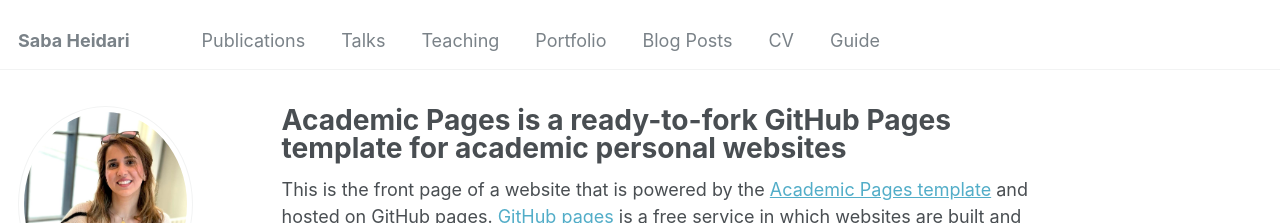
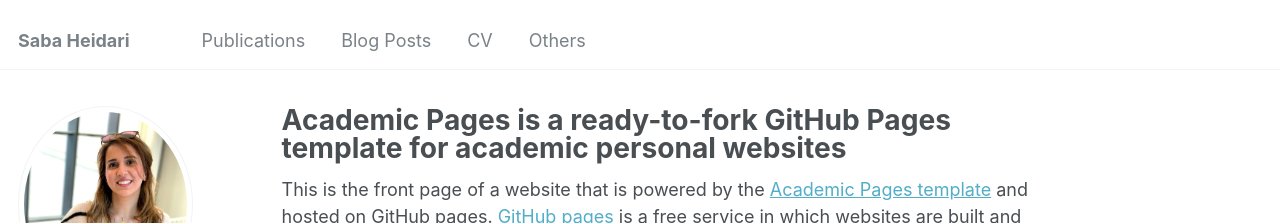
Before and after one commit to Saba-Heidari/Saba-Heidari.github.io, a Jekyll site: the page built from _pages/about.md, in a window 1280 px wide. Shown: the top 223 px of the page. Built offline with Jekyll 4.4.1, drawn with Linux system fonts in a browser that asks for light colours; some web fonts are replaced.

Commit message:
Update navigation.yml

```diff
--- a/_data/navigation.yml
+++ b/_data/navigation.yml
@@ -8,14 +8,14 @@ main:
   - title: "Publications"
     url: /publications/
 
-  - title: "Talks"
-    url: /talks/
+  # - title: "Talks"
+  #   url: /talks/
 
-  - title: "Teaching"
-    url: /teaching/
+  # - title: "Teaching"
+  #   url: /teaching/
 
-  - title: "Portfolio"
-    url: /portfolio/
+  # - title: "Portfolio"
+  #   url: /portfolio/
 
   - title: "Blog Posts"
     url: /year-archive/
@@ -23,5 +23,5 @@ main:
   - title: "CV"
     url: /cv/
 
-  - title: "Guide"
-    url: /markdown/
+  - title: "Others"
+    url: /Others/
```
